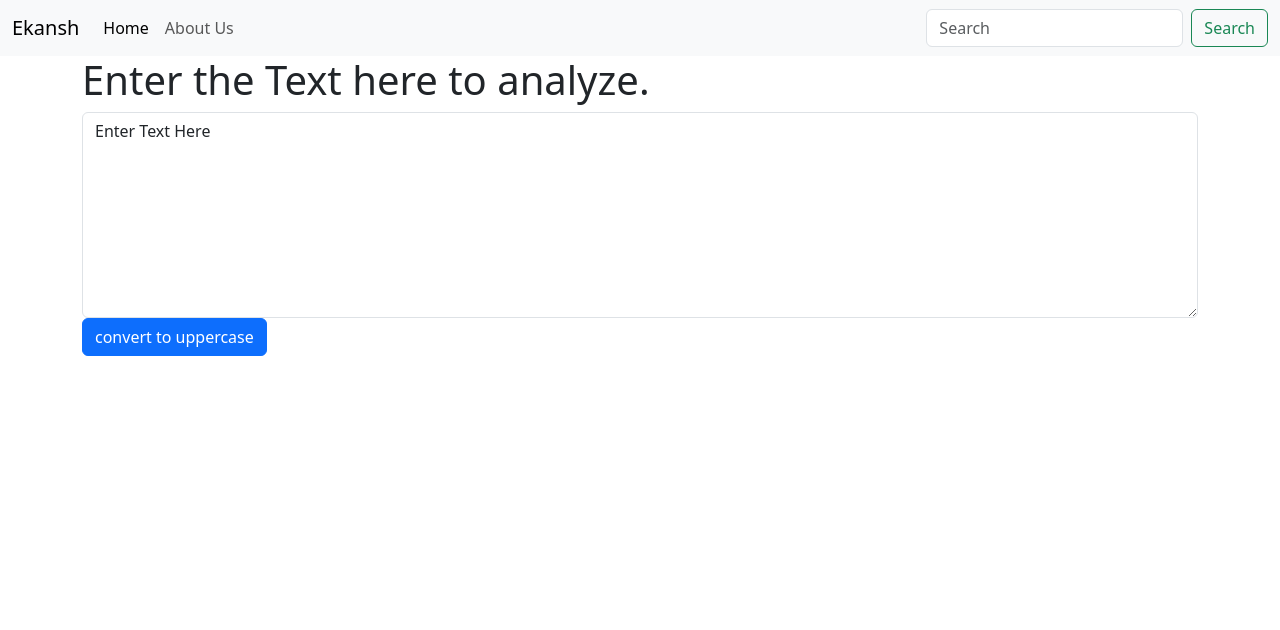
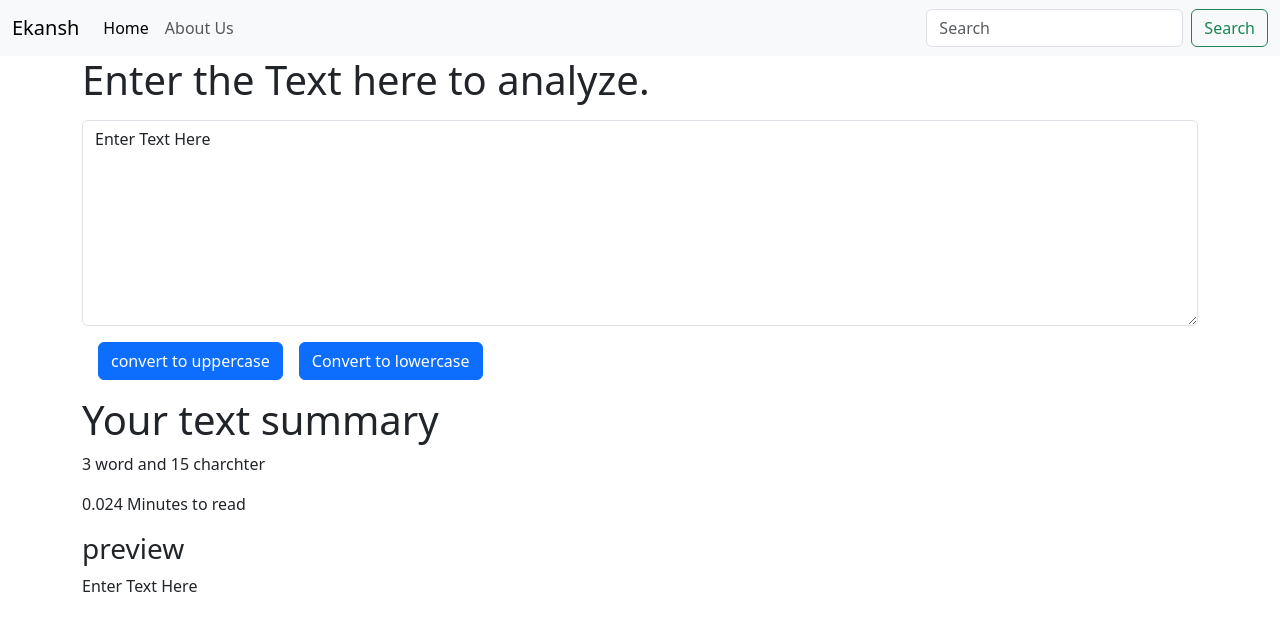
Before and after one commit to Ekansh-Bhushan/TextUtils, a React (Create React App) app in the folder project-app/: page / in a window 1280 px wide. Shown: the top 630 px of the page. Built offline with nearby package versions, Linux system fonts and the light colour scheme.

Commit message:
lowercase and more concept in textutiles

```diff
--- a/project-app/src/Components/TextForm.js
+++ b/project-app/src/Components/TextForm.js
@@ -12,6 +12,11 @@ export default function TextForm(props) {
     setText(event.target.value)
   }
 
+  const handleOncase =()=>{
+    let newLText = text.toLowerCase()
+    setText(newLText)
+  }
+
   const [text,setText] = useState('Enter Text Here')
   return (
     <>
@@ -21,13 +26,22 @@ export default function TextForm(props) {
 
 
         <textarea
-          className="form-control"
+          className="form-control my-3"
           value={text}
           onChange={handleOnChange}
           id="mybox"
           rows="8"
         ></textarea>
-        <button className="btn btn-primary" onClick={handleUpCase}>convert to uppercase</button>
+        <button className="btn btn-primary mx-3" onClick={handleUpCase}>convert to uppercase</button>
+        <button className="btn btn-primary" onClick={handleOncase}>Convert to lowercase</button>
+        </div>
+        <div className="container my-3">
+
+          <h1>Your text summary</h1>
+          <p>{text.split(" ").length} word and {text.length} charchter</p>
+          <p>{0.008* text.split(" ").length} Minutes to read</p>
+          <h3>preview</h3>
+          <p>{text}</p>
         </div>
       </div>
     </>
```
